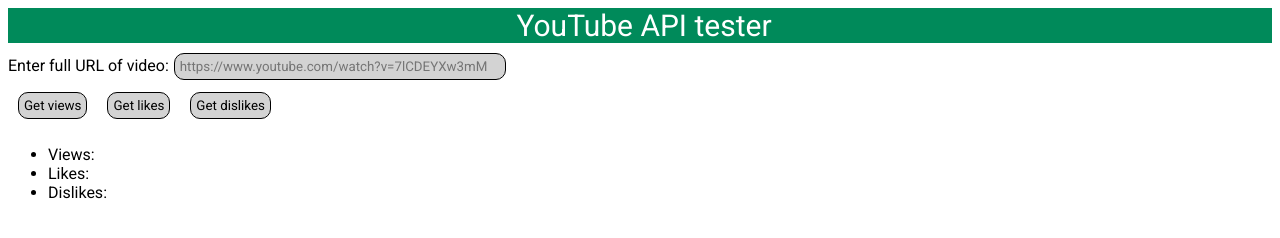
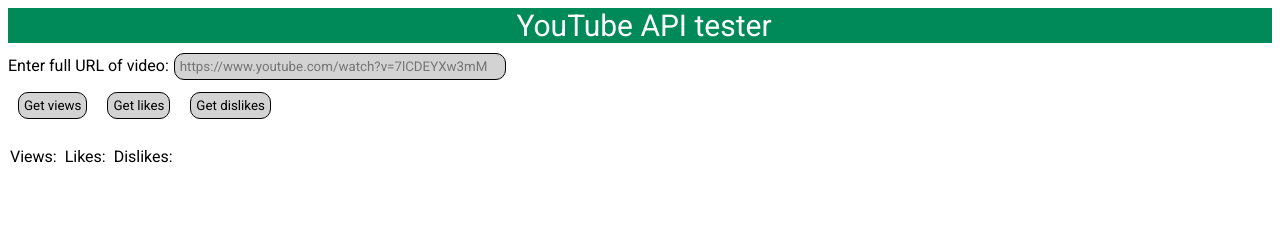
Before and after one commit to Patysonchick/youtube-api, a plain HTML site: page ui/index.html in a window 1280 px wide. Drawn offline with Linux system fonts and the light colour scheme.

Commit message:
Update ui
я хз как отступы между пунктами добавить, поэтому просто pre с пробелами ._.

```diff
--- a/ui/index.html
+++ b/ui/index.html
@@ -18,9 +18,9 @@
             </div>
         </form>
         <ul class="result">
-            <li>Views:</li>
-            <li>Likes:</li>
-            <li>Dislikes:</li>
+            <li><pre>Views:  </pre></li>
+            <li><pre>Likes:  </pre></li>
+            <li><pre>Dislikes:  </pre></li>
         </div>
         <script src="main.js"></script>
     </body>
--- a/ui/styles.css
+++ b/ui/styles.css
@@ -29,7 +29,10 @@
     align-items: center;
 }
 .result{
-
+  list-style-type: none;
+  display: inline-flex;
+  margin: 0px 0px 0px 0px;
+  padding: 2px;
 }
 
 input, button {
```
